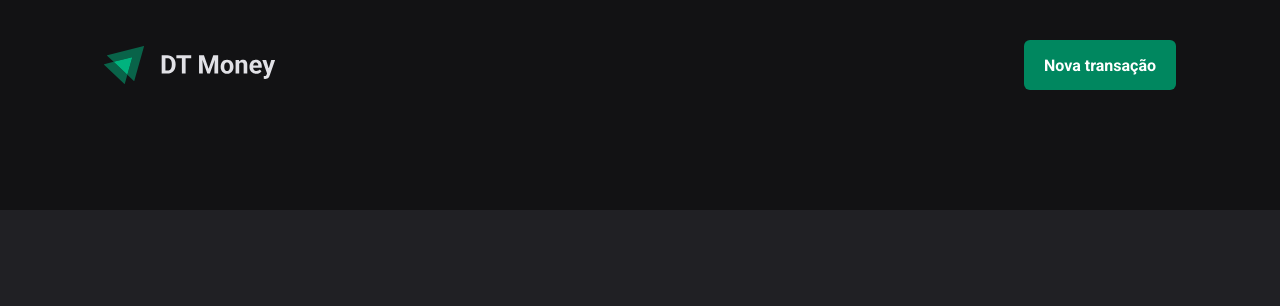
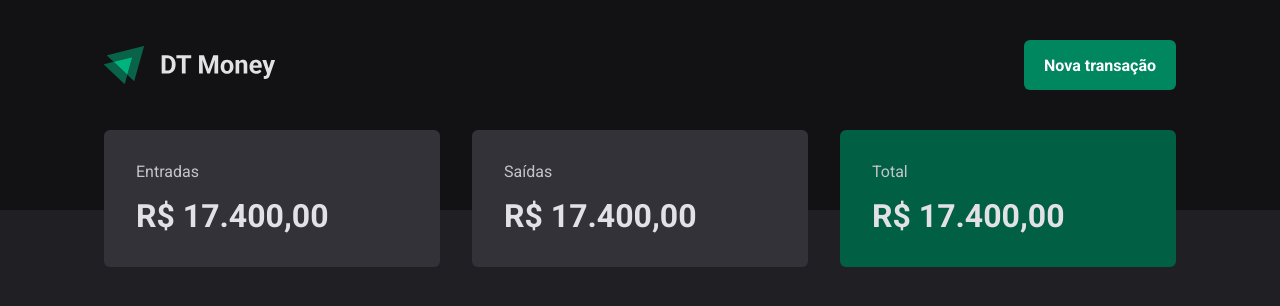
Before and after one commit to fpsaraiva/ignite-react-money, a React (Vite) app: page / in a window 1280 px wide. Shown: the top 306 px of the page. Built offline with nearby package versions, Linux system fonts and the light colour scheme.

Commit message:
created summary component

```diff
--- /dev/null
+++ b/src/components/summary/index.tsx
@@ -0,0 +1,31 @@
+import { SummaryCard, SummaryContainer } from "./styles";
+
+export function Summary() {
+  return (
+    <SummaryContainer>
+      <SummaryCard>
+        <header>
+          <span>Entradas</span>
+        </header>
+
+        <strong>R$ 17.400,00</strong>
+      </SummaryCard>
+
+      <SummaryCard>
+        <header>
+          <span>Saídas</span>
+        </header>
+
+        <strong>R$ 17.400,00</strong>
+      </SummaryCard>
+
+      <SummaryCard variant="green">
+        <header>
+          <span>Total</span>
+        </header>
+
+        <strong>R$ 17.400,00</strong>
+      </SummaryCard>
+    </SummaryContainer>
+  );
+}
--- /dev/null
+++ b/src/components/summary/styles.ts
@@ -0,0 +1,36 @@
+import styled, { css } from "styled-components";
+
+export const SummaryContainer = styled.section`
+  width: 100%;
+  max-width: 1120px;
+  margin: 0 auto;
+  padding: 0 1.5rem;
+  display: grid;
+  grid-template-columns: repeat(3, 1fr);
+  gap: 2rem;
+  margin-top: -5rem;
+`;
+
+interface SummaryCardProps {
+  variant?: "green"
+}
+
+export const SummaryCard = styled.div<SummaryCardProps>`
+  background: ${props => props.theme["gray-600"]};
+  border-radius: 6px;
+  padding: 2rem;
+  header {
+    display: flex;
+    align-items: center;
+    justify-content: space-between;
+    color: ${props => props.theme["gray-300"]};
+  }
+  strong {
+    display: block;
+    margin-top: 1rem;
+    font-size: 2rem;
+  }
+  ${props => props.variant === "green" && css`
+    background: ${props.theme["green-700"]}
+  `}
+`;
--- a/src/pages/Transactions/index.tsx
+++ b/src/pages/Transactions/index.tsx
@@ -1,9 +1,11 @@
 import { Header } from "../../components/Header";
+import { Summary } from "../../components/summary";
 
 export function Transactions() {
   return (
     <div>
       <Header />
+      <Summary />
     </div>
   );
 }
```
